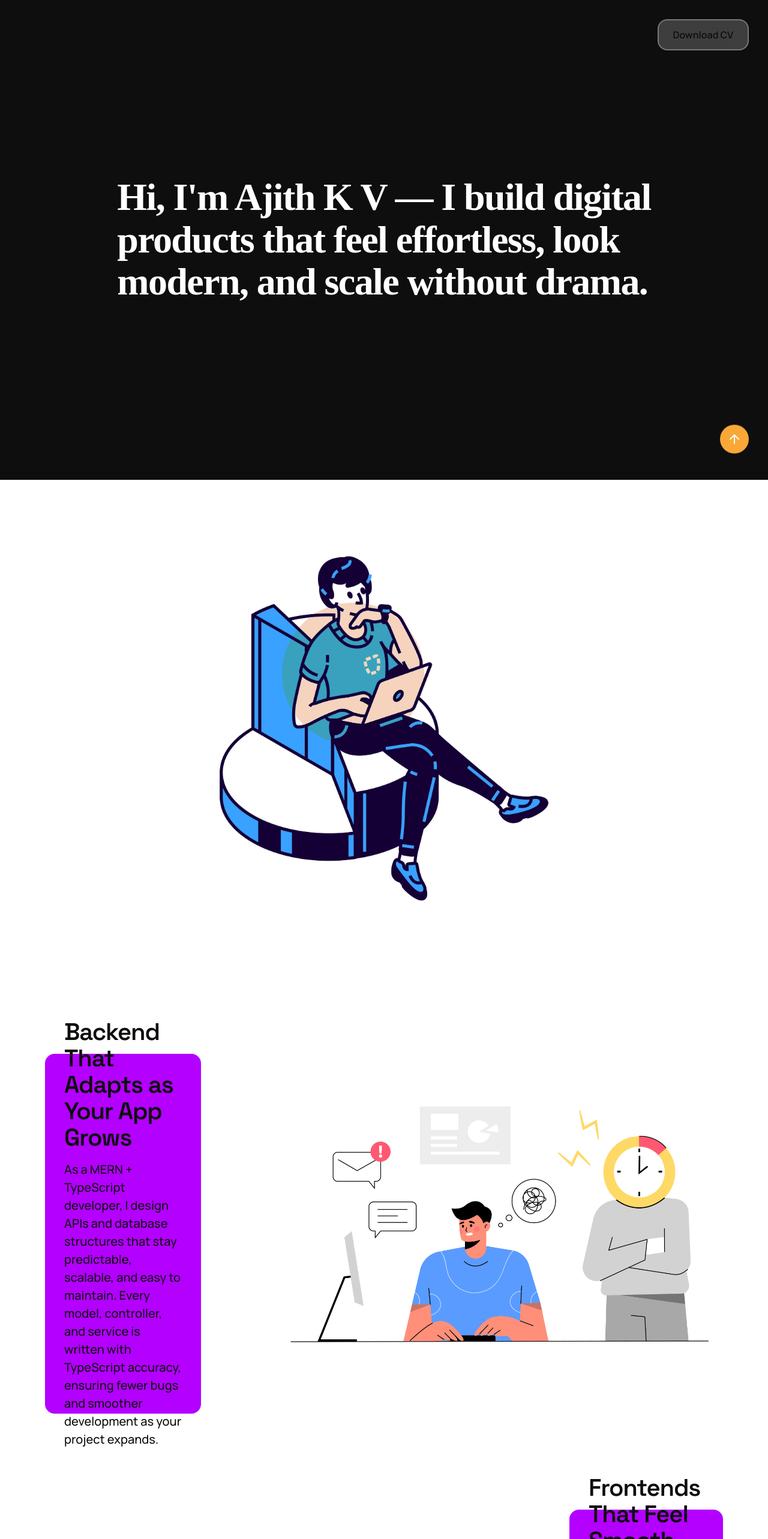
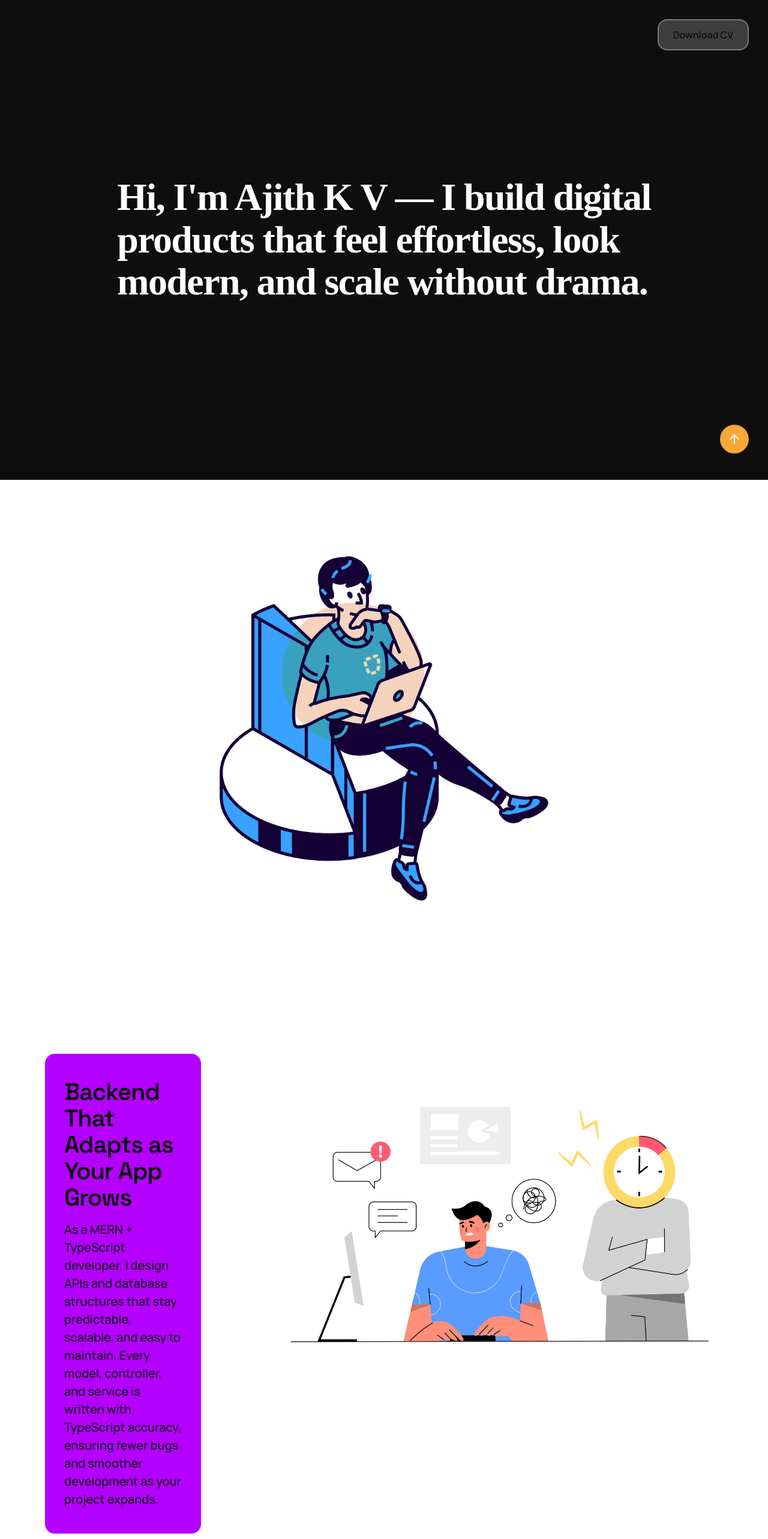
Before and after one commit to Ajith66310/portfolio, a React (Vite) app in the folder frontend/: page / in a window 1280 px wide. Shown: the top 2566 px of the page at 60% size. Built offline with nearby package versions, Linux system fonts and the light colour scheme; a web font is replaced by a local one.

Commit message:
fix: adjust height of spotlight card for improved layout consistency

```diff
--- a/frontend/src/home.css
+++ b/frontend/src/home.css
@@ -112,7 +112,7 @@ img {
 .spotlight .card{
   width: 75%;
   margin: 0 auto;
-  height: 75svh;
+  height: 100svh;
   padding: 2rem;
   background-color: var(--base-400);
   border-radius: 1rem;
```
